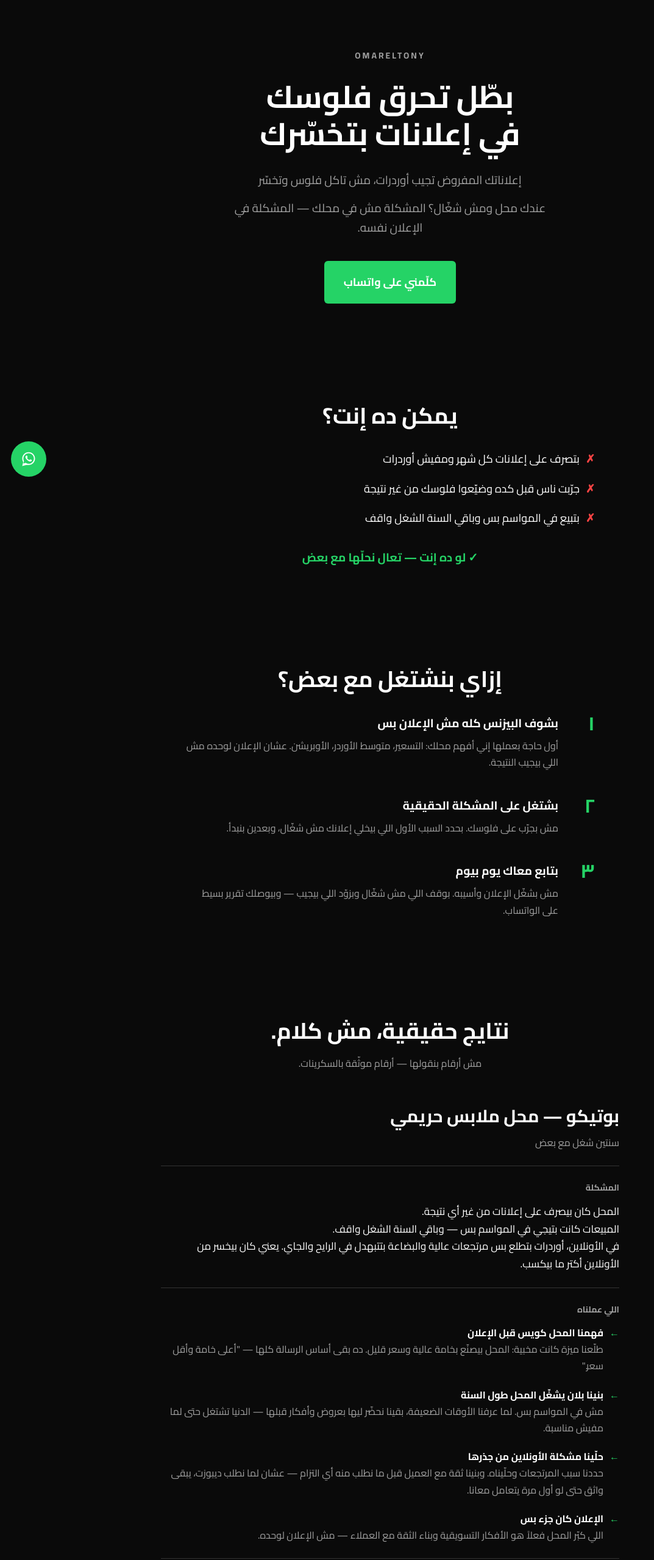
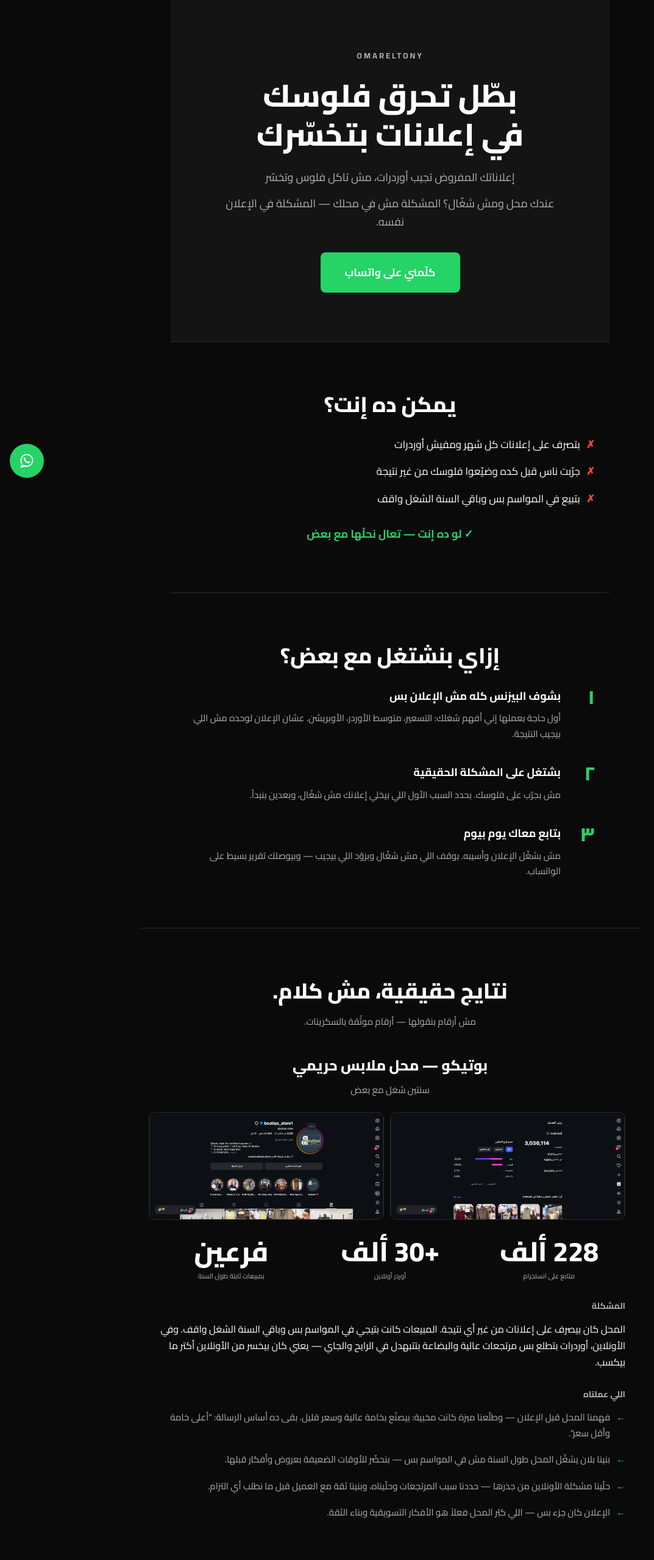
Before and after one commit to omareltony72/omareltony-landing, a plain HTML site: page index.html in a window 1280 px wide. Shown: the top 2559 px of the page at 61% size, without its empty margins (0-1073 px from the left). Drawn offline with Linux system fonts and the light colour scheme.

Commit message:
Mobile-first redesign: images above copy, bigger stats, stronger hero contrast

```diff
--- a/index.html
+++ b/index.html
@@ -15,7 +15,7 @@
 
 <link rel="preconnect" href="https://fonts.googleapis.com">
 <link rel="preconnect" href="https://fonts.gstatic.com" crossorigin>
-<link href="https://fonts.googleapis.com/css2?family=Cairo:wght@400;600;700;800&display=swap" rel="stylesheet">
+<link href="https://fonts.googleapis.com/css2?family=Cairo:wght@400;700;800&display=swap" rel="stylesheet">
 
 <link rel="stylesheet" href="style.css">
 </head>
@@ -52,7 +52,7 @@
         <span class="step-num">١</span>
         <div class="step-body">
           <p class="step-title">بشوف البيزنس كله مش الإعلان بس</p>
-          <p class="step-text">أول حاجة بعملها إني أفهم محلك: التسعير، متوسط الأوردر، الأوبريشن. عشان الإعلان لوحده مش اللي بيجيب النتيجة.</p>
+          <p class="step-text">أول حاجة بعملها إني أفهم شغلك: التسعير، متوسط الأوردر، الأوبريشن. عشان الإعلان لوحده مش اللي بيجيب النتيجة.</p>
         </div>
       </div>
       <div class="step">
@@ -80,33 +80,26 @@
       <h3 class="case-title">بوتيكو — محل ملابس حريمي</h3>
       <p class="case-subtitle">سنتين شغل مع بعض</p>
 
-      <hr>
-      <p class="label">المشكلة</p>
-      <p class="body-text">المحل كان بيصرف على إعلانات من غير أي نتيجة.<br>
-      المبيعات كانت بتيجي في المواسم بس — وباقي السنة الشغل واقف.<br>
-      في الأونلاين، أوردرات بتطلع بس مرتجعات عالية والبضاعة بتتبهدل في الرايح والجاي. يعني كان بيخسر من الأونلاين أكتر ما بيكسب.</p>
-
-      <hr>
-      <p class="label">اللي عملناه</p>
-      <div class="arrow-list">
-        <p class="arrow-item"><span class="arrow">←</span> <span><strong>فهمنا المحل كويس قبل الإعلان</strong><br>طلّعنا ميزة كانت مخبية: المحل بيصنّع بخامة عالية وسعر قليل. ده بقى أساس الرسالة كلها — "أعلى خامة وأقل سعر."</span></p>
-        <p class="arrow-item"><span class="arrow">←</span> <span><strong>بنينا بلان يشغّل المحل طول السنة</strong><br>مش في المواسم بس. لما عرفنا الأوقات الضعيفة، بقينا نحضّر ليها بعروض وأفكار قبلها — الدنيا تشتغل حتى لما مفيش مناسبة.</span></p>
-        <p class="arrow-item"><span class="arrow">←</span> <span><strong>حلّينا مشكلة الأونلاين من جذرها</strong><br>حددنا سبب المرتجعات وحلّيناه. وبنينا ثقة مع العميل قبل ما نطلب منه أي التزام — عشان لما نطلب ديبوزت، يبقى واثق حتى لو أول مرة يتعامل معانا.</span></p>
-        <p class="arrow-item"><span class="arrow">←</span> <span><strong>الإعلان كان جزء بس</strong><br>اللي كبّر المحل فعلاً هو الأفكار التسويقية وبناء الثقة مع العملاء — مش الإعلان لوحده.</span></p>
+      <div class="case-images">
+        <img src="images/case1-insights.png" alt="انستجرام insights — 3,036,114 مشاهدة" loading="lazy">
+        <img src="images/case1-profile.png" alt="بروفايل انستجرام بوتيكو — 228 ألف متابع" loading="lazy">
       </div>
 
-      <hr>
-      <p class="label">النتيجة</p>
       <div class="stats">
         <div class="stat"><span class="stat-num">228 ألف</span><span class="stat-label">متابع على انستجرام</span></div>
         <div class="stat"><span class="stat-num">+30 ألف</span><span class="stat-label">أوردر أونلاين</span></div>
         <div class="stat"><span class="stat-num">فرعين</span><span class="stat-label">بمبيعات ثابتة طول السنة</span></div>
       </div>
-      <p class="body-text muted">من 20 ألف متابع لـ 228 ألف. من فرع واحد لفرعين.</p>
 
-      <div class="case-images">
-        <img src="images/case1-insights.png" alt="انستجرام insights — 3,036,114 مشاهدة" loading="lazy">
-        <img src="images/case1-profile.png" alt="بروفايل انستجرام بوتيكو — 228 ألف متابع" loading="lazy">
+      <p class="label">المشكلة</p>
+      <p class="body-text">المحل كان بيصرف على إعلانات من غير أي نتيجة. المبيعات كانت بتيجي في المواسم بس وباقي السنة الشغل واقف. وفي الأونلاين، أوردرات بتطلع بس مرتجعات عالية والبضاعة بتتبهدل في الرايح والجاي — يعني كان بيخسر من الأونلاين أكتر ما بيكسب.</p>
+
+      <p class="label">اللي عملناه</p>
+      <div class="arrow-list">
+        <p class="arrow-item"><span class="arrow">←</span> <span>فهمنا المحل قبل الإعلان — وطلّعنا ميزة كانت مخبية: بيصنّع بخامة عالية وسعر قليل. بقى ده أساس الرسالة: "أعلى خامة وأقل سعر".</span></p>
+        <p class="arrow-item"><span class="arrow">←</span> <span>بنينا بلان يشغّل المحل طول السنة مش في المواسم بس — بنحضّر للأوقات الضعيفة بعروض وأفكار قبلها.</span></p>
+        <p class="arrow-item"><span class="arrow">←</span> <span>حلّينا مشكلة الأونلاين من جذرها — حددنا سبب المرتجعات وحلّيناه، وبنينا ثقة مع العميل قبل ما نطلب أي التزام.</span></p>
+        <p class="arrow-item"><span class="arrow">←</span> <span>الإعلان كان جزء بس — اللي كبّر المحل فعلاً هو الأفكار التسويقية وبناء الثقة.</span></p>
       </div>
     </article>
 
@@ -114,34 +107,25 @@
       <h3 class="case-title">بيزنس ملابس أطفال أونلاين</h3>
       <p class="case-subtitle">45 يوم — بنفس ميزانية الإعلانات</p>
 
-      <hr>
-      <p class="label">المشكلة</p>
-      <p class="body-text">كان طالع 20 لـ 30 أوردر في اليوم وواقف عند كده مهما صرف.<br>
-      اشتغل مع أكتر من حد من قبل — من غير أي نتيجة.<br>
-      كل ما صرف أكتر على الإعلانات، سعر الأوردر زاد والعدد فضل زي ما هو.<br>
-      نسبة تسليمات ضعيفة وأوردرات بتهرب.<br>
-      في آخر 6 شهور: خسر 180 ألف جنيه من غير ما يحس.</p>
-
-      <hr>
-      <p class="label">اللي عملناه</p>
-      <div class="arrow-list">
-        <p class="arrow-item"><span class="arrow">←</span> <span><strong>حددنا المشكلة الحقيقية الأول</strong><br>مش الإعلان هو المشكلة. المحل كان شغّال على الرسايل بس — فمهما زاد الصرف مش هيزيد الأوردرات. وكمان التسعير كان غلط: هامش ربح ضعيف بيخسّره من غير ما يعرف.</span></p>
-        <p class="arrow-item"><span class="arrow">←</span> <span><strong>عملنا ويب سايت وفتحنا قناة تانية</strong><br>بطّلنا نعتمد على الرسايل بس. الموقع فتح باب نكبّر بيه فعلاً من غير ما نزوّد فلوس الإعلان.</span></p>
-        <p class="arrow-item"><span class="arrow">←</span> <span><strong>ظبّطنا التسعير وزوّدنا متوسط الأوردر</strong><br>رفعنا الأسعار وعملنا خصومات على الأوردرات الكبيرة — متوسط الأوردر قفز من 300 لأكتر من 1000 جنيه. بنفس الصرف بالظبط.</span></p>
-        <p class="arrow-item"><span class="arrow">←</span> <span><strong>حلّينا نسبة التسليمات</strong><br>بقينا نأكّد كل أوردر بمكالمة قبل الخروج، ونعرض على العميل قطع أكتر بخصم في نفس المكالمة — زوّد المبيعات وحسّن التسليم في نفس الوقت.</span></p>
+      <div class="case-images single">
+        <img src="images/case2-dashboard.png" alt="داشبورد إيزي أوردر — 12.2 مليون جنيه مبيعات" loading="lazy">
       </div>
 
-      <hr>
-      <p class="label">النتيجة في 45 يوم</p>
       <div class="stats">
         <div class="stat"><span class="stat-num">12.2 مليون</span><span class="stat-label">جنيه مبيعات</span></div>
         <div class="stat"><span class="stat-num">260</span><span class="stat-label">أوردر يومياً</span></div>
         <div class="stat"><span class="stat-num">1000+</span><span class="stat-label">متوسط الأوردر بالجنيه</span></div>
       </div>
-      <p class="body-text muted">من 20 أوردر في اليوم لـ 260. ومتوسط الأوردر من 300 لأكتر من 1000 جنيه — بنفس ميزانية الإعلانات.</p>
 
-      <div class="case-images single">
-        <img src="images/case2-dashboard.png" alt="داشبورد إيزي أوردر — 12.2 مليون جنيه مبيعات" loading="lazy">
+      <p class="label">المشكلة</p>
+      <p class="body-text">كان طالع 20 لـ 30 أوردر في اليوم وواقف عند كده مهما صرف. اشتغل مع أكتر من حد من قبل من غير أي نتيجة. وكل ما صرف أكتر، سعر الأوردر زاد والعدد فضل زي ما هو. في آخر 6 شهور خسر 180 ألف جنيه من غير ما يحس.</p>
+
+      <p class="label">اللي عملناه</p>
+      <div class="arrow-list">
+        <p class="arrow-item"><span class="arrow">←</span> <span>حددنا المشكلة الحقيقية الأول — المحل شغّال على الرسايل بس، فمهما زاد الصرف مش هتزيد الأوردرات. والتسعير كان غلط وبيخسّره من غير ما يعرف.</span></p>
+        <p class="arrow-item"><span class="arrow">←</span> <span>عملنا ويب سايت وفتحنا قناة تانية — بطّلنا نعتمد على الرسايل بس، وده فتح باب نكبّر بيه من غير ما نزوّد فلوس الإعلان.</span></p>
+        <p class="arrow-item"><span class="arrow">←</span> <span>ظبّطنا التسعير وزوّدنا متوسط الأوردر — من 300 لأكتر من 1000 جنيه، بنفس الصرف بالظبط.</span></p>
+        <p class="arrow-item"><span class="arrow">←</span> <span>حلّينا نسبة التسليمات — بنأكّد كل أوردر بمكالمة قبل الخروج ونعرض قطع أكتر بخصم، فزوّد المبيعات وحسّن التسليم.</span></p>
       </div>
     </article>
 
@@ -149,29 +133,33 @@
       <h3 class="case-title">ونتايج تانية من عملاء مختلفين</h3>
       <p class="body-text muted">من حسابات مختلفة — عشان تعرف إن ده بيحصل باستمرار، مش صدفة.</p>
       <div class="misc-grid">
-        <figure>
+        <div class="misc-card">
+          <p class="misc-num">60 عملية شراء</p>
+          <p class="misc-sub">بـ 25 جنيه للشراء</p>
           <img src="images/case3-1.png" alt="60 عملية شراء بـ 25 جنيه للشراء" loading="lazy">
-          <figcaption>60 عملية شراء بـ 25 جنيه للشراء</figcaption>
-        </figure>
-        <figure>
+        </div>
+        <div class="misc-card">
+          <p class="misc-num">79 عملية شراء</p>
+          <p class="misc-sub">بـ 28 جنيه للشراء</p>
           <img src="images/case3-2.png" alt="79 عملية شراء بـ 28 جنيه للشراء" loading="lazy">
-          <figcaption>79 عملية شراء بـ 28 جنيه للشراء</figcaption>
-        </figure>
-        <figure>
+        </div>
+        <div class="misc-card">
+          <p class="misc-num">15,137 محادثة</p>
+          <p class="misc-sub">بأقل من نص جنيه</p>
           <img src="images/case3-3.png" alt="15,137 محادثة بأقل من نص جنيه" loading="lazy">
-          <figcaption>15,137 محادثة بأقل من نص جنيه</figcaption>
-        </figure>
-        <figure>
+        </div>
+        <div class="misc-card">
+          <p class="misc-num">4,460 محادثة</p>
+          <p class="misc-sub">بجنيه واحد</p>
           <img src="images/case3-4.png" alt="4,460 محادثة بجنيه واحد" loading="lazy">
-          <figcaption>4,460 محادثة بجنيه واحد</figcaption>
-        </figure>
+        </div>
       </div>
     </div>
   </section>
 
   <section class="section cta fade-in">
-    <h2>تعال نشوف محلك مع بعض</h2>
-    <p class="hero-line">كلّمني على واتساب وقولّي عن محلك — من غير أي التزام</p>
+    <h2>تعال نكبّر شغلك مع بعض</h2>
+    <p class="hero-line">كلّمني على واتساب، ونشوف شغلك محتاج إيه بالظبط</p>
     <a class="btn-whatsapp" href="https://wa.me/201146025596?text=مرحبا،%20شفت%20موقعك%20وحابب%20أعرف%20أكتر" target="_blank" rel="noopener">كلّمني دلوقتي</a>
   </section>
 
--- a/style.css
+++ b/style.css
@@ -1,10 +1,11 @@
 :root {
   --bg: #0A0A0A;
+  --hero-bg: #141414;
   --text: #FFFFFF;
-  --muted: #A0A0A0;
+  --muted: #B0B0B0;
   --green: #25D366;
   --red: #FF4444;
-  --line: #333333;
+  --line: #2A2A2A;
 }
 
 * { box-sizing: border-box; margin: 0; padding: 0; }
@@ -22,57 +23,63 @@ body {
 
 main { display: block; }
 
+/* ---------- Mobile-first base (390px reference) ---------- */
+
 section.section, section.hero {
-  padding: 80px 24px;
-  max-width: 720px;
-  margin: 0 auto;
+  padding: 64px 20px;
 }
 
-section.results { max-width: 800px; }
-
-h1, h2, h3 {
-  font-weight: 700;
+section.section + section.section,
+section.hero + section.section,
+section.results + section.cta {
+  border-top: 1px solid var(--line);
 }
 
+h1, h2, h3 { font-weight: 800; }
+
 /* Hero */
-.hero { text-align: center; padding-top: 72px; }
+.hero {
+  background: var(--hero-bg);
+  text-align: center;
+  padding-top: 56px;
+}
 
 .eyebrow {
   font-weight: 700;
   letter-spacing: 3px;
   color: var(--muted);
-  font-size: 14px;
+  font-size: 13px;
+  margin-bottom: 22px;
+}
+
+.hero h1 {
+  font-size: 2.4rem;
+  font-weight: 800;
+  line-height: 1.25;
+  color: #FFFFFF;
   margin-bottom: 24px;
 }
 
-.hero h1 {
-  font-size: clamp(2.2rem, 7vw, 3.2rem);
-  line-height: 1.2;
-  margin-bottom: 28px;
+.hero-line {
+  font-size: 16px;
+  color: var(--muted);
+  font-weight: 400;
+  margin: 0 auto 12px;
 }
 
-.hero-line {
-  font-size: clamp(16px, 3.6vw, 19px);
-  color: var(--muted);
-  font-weight: 400;
-  max-width: 540px;
-  margin: 0 auto 14px;
-}
-
-.hero .btn-whatsapp { margin-top: 24px; }
+.hero .btn-whatsapp { margin-top: 22px; }
 
 /* Buttons */
 .btn-whatsapp {
-  display: inline-block;
+  display: block;
   background: var(--green);
   color: #fff;
   font-weight: 700;
-  font-size: 18px;
+  font-size: 1.1rem;
   text-decoration: none;
-  padding: 20px 32px;
-  border-radius: 6px;
+  padding: 18px 28px;
+  border-radius: 8px;
   width: 100%;
-  max-width: 420px;
   text-align: center;
 }
 
@@ -81,11 +88,11 @@ h1, h2, h3 {
 /* Floating WhatsApp button */
 .whatsapp-float {
   position: fixed;
-  bottom: 18px;
-  left: 18px;
+  bottom: 16px;
+  left: 16px;
   z-index: 999;
-  width: 58px;
-  height: 58px;
+  width: 56px;
+  height: 56px;
   border-radius: 50%;
   background: var(--green);
   display: flex;
@@ -95,35 +102,37 @@ h1, h2, h3 {
 
 /* Headings */
 h2 {
-  font-size: clamp(1.7rem, 5.5vw, 2.3rem);
+  font-size: 1.7rem;
   text-align: center;
-  margin-bottom: 32px;
+  margin-bottom: 28px;
   line-height: 1.3;
+  color: #fff;
 }
 
 .section-sub {
   text-align: center;
   color: var(--muted);
-  margin-top: -16px;
-  margin-bottom: 48px;
-  font-size: 16px;
+  margin-top: -14px;
+  margin-bottom: 40px;
+  font-size: 15px;
 }
 
 /* Yes/No list */
-.x-list { display: flex; flex-direction: column; gap: 18px; margin-bottom: 32px; }
+.x-list { display: flex; flex-direction: column; gap: 16px; margin-bottom: 28px; }
 
 .x-item {
-  font-size: 18px;
+  font-size: 17px;
   display: flex;
   gap: 10px;
   align-items: flex-start;
+  color: #fff;
 }
 
 .x-mark { color: var(--red); font-weight: 700; flex-shrink: 0; }
 
 .check-line {
   text-align: center;
-  font-size: 19px;
+  font-size: 18px;
   font-weight: 700;
   color: var(--green);
 }
@@ -131,110 +140,109 @@ h2 {
 .check-mark { color: var(--green); }
 
 /* Steps */
-.steps { display: flex; flex-direction: column; gap: 40px; }
+.steps { display: flex; flex-direction: column; gap: 36px; }
 
-.step { display: flex; gap: 20px; align-items: flex-start; }
+.step { display: flex; gap: 18px; align-items: flex-start; }
 
 .step-num {
   font-size: 2rem;
-  font-weight: 700;
+  font-weight: 800;
   color: var(--green);
   flex-shrink: 0;
   line-height: 1;
-  min-width: 40px;
+  min-width: 38px;
 }
 
 .step-title {
-  font-size: 19px;
+  font-size: 18px;
   font-weight: 700;
+  color: #fff;
   margin-bottom: 8px;
 }
 
-.step-text { color: var(--muted); font-size: 16px; }
+.step-text { color: var(--muted); font-size: 15px; }
 
 /* Case studies */
-.case { margin-bottom: 80px; }
+.case { margin-bottom: 64px; }
 
 .case:last-of-type { margin-bottom: 0; }
 
 .case-title {
-  font-size: clamp(1.4rem, 4.5vw, 1.8rem);
+  font-size: 1.5rem;
+  font-weight: 800;
   color: #fff;
   margin-bottom: 6px;
+  text-align: center;
 }
 
-.case-subtitle { color: var(--muted); font-size: 16px; margin-bottom: 20px; }
-
-hr {
-  border: none;
-  border-top: 1px solid var(--line);
-  margin: 24px 0;
+.case-subtitle {
+  color: var(--muted);
+  font-size: 15px;
+  margin-bottom: 24px;
+  text-align: center;
 }
 
 .label {
   color: var(--muted);
   font-size: 14px;
   font-weight: 700;
-  margin-bottom: 12px;
+  margin: 28px 0 12px;
 }
 
-.body-text { font-size: 17px; }
+.body-text { font-size: 16px; color: #fff; }
 
-.body-text.muted { color: var(--muted); font-size: 16px; margin-top: 16px; }
+.body-text.muted { color: var(--muted); font-size: 15px; text-align: center; margin-top: 12px; }
 
-.arrow-list { display: flex; flex-direction: column; gap: 20px; }
+.arrow-list { display: flex; flex-direction: column; gap: 18px; }
 
 .arrow-item {
   display: flex;
   gap: 10px;
   align-items: flex-start;
-  font-size: 16px;
+  font-size: 15px;
+  color: var(--muted);
 }
 
-.arrow-item strong { color: #fff; font-weight: 700; }
+.arrow { color: var(--green); font-weight: 700; flex-shrink: 0; }
 
-.arrow-item span:last-child { color: var(--muted); }
+/* Images */
+.case-images {
+  display: flex;
+  flex-direction: column;
+  gap: 10px;
+  margin-bottom: 28px;
+}
 
-.arrow { color: var(--green); font-weight: 700; flex-shrink: 0; }
+.case-images img {
+  width: 100%;
+  height: auto;
+  border-radius: 10px;
+  border: 1px solid var(--line);
+  display: block;
+}
 
 /* Stats */
 .stats {
   display: grid;
   grid-template-columns: repeat(3, 1fr);
-  gap: 12px;
-  margin-bottom: 12px;
+  gap: 10px;
+  margin-bottom: 8px;
 }
 
 .stat { display: flex; flex-direction: column; align-items: center; text-align: center; }
 
 .stat-num {
-  font-size: clamp(1.4rem, 5vw, 2rem);
-  font-weight: 700;
+  font-size: 2.5rem;
+  font-weight: 800;
   color: #fff;
+  line-height: 1.1;
 }
 
 .stat-label {
   color: var(--muted);
-  font-size: 12px;
+  font-size: 11px;
   margin-top: 6px;
 }
-
-/* Images */
-.case-images {
-  display: flex;
-  flex-direction: column;
-  gap: 12px;
-  margin-top: 24px;
-}
-
-.case-images img {
-  width: 100%;
-  height: auto;
-  border-radius: 8px;
-  display: block;
-}
-
-.case-images.single { max-width: 480px; margin-left: auto; margin-right: auto; }
 
 /* Misc results grid */
 .misc { text-align: center; }
@@ -242,33 +250,45 @@ hr {
 .misc-grid {
   display: grid;
   grid-template-columns: 1fr 1fr;
-  gap: 14px;
+  gap: 16px;
   margin-top: 28px;
-  text-align: right;
+  text-align: center;
 }
 
-.misc-grid img {
+.misc-card { display: flex; flex-direction: column; }
+
+.misc-num {
+  font-size: 1.3rem;
+  font-weight: 800;
+  color: var(--green);
+  line-height: 1.2;
+}
+
+.misc-sub {
+  font-size: 13px;
+  color: var(--muted);
+  margin: 4px 0 10px;
+}
+
+.misc-card img {
   width: 100%;
   height: auto;
-  border-radius: 8px;
+  border-radius: 10px;
+  border: 1px solid var(--line);
   display: block;
 }
 
-.misc-grid figcaption {
-  color: #fff;
-  font-size: 13px;
-  margin-top: 8px;
-}
+/* CTA */
+.cta { text-align: center; padding-bottom: 100px; }
 
-/* CTA */
-.cta { text-align: center; padding-bottom: 110px; }
+.cta h2 { margin-bottom: 16px; }
 
-.cta .hero-line { margin-bottom: 28px; }
+.cta .hero-line { margin-bottom: 26px; }
 
 /* Footer */
 footer {
   text-align: center;
-  padding: 32px 24px 120px;
+  padding: 28px 20px 110px;
   color: var(--muted);
   font-size: 14px;
   border-top: 1px solid var(--line);
@@ -286,6 +306,36 @@ footer {
   transform: translateY(0);
 }
 
-@media (min-width: 560px) {
-  .hero .btn-whatsapp, .cta .btn-whatsapp { width: auto; }
+/* ---------- Desktop / larger screens ---------- */
+@media (min-width: 640px) {
+  section.section, section.hero {
+    padding: 80px 24px;
+  }
+
+  .hero, section.section {
+    max-width: 720px;
+    margin: 0 auto;
+  }
+
+  section.results { max-width: 820px; }
+
+  .hero h1 { font-size: 3.2rem; }
+
+  .hero-line { font-size: 18px; max-width: 540px; margin-left: auto; margin-right: auto; }
+
+  h2 { font-size: 2.2rem; }
+
+  .btn-whatsapp { width: auto; display: inline-block; padding: 18px 40px; }
+
+  .case-images.single { max-width: 480px; margin-left: auto; margin-right: auto; }
+
+  .case-images:not(.single) { flex-direction: row; }
+
+  .case-images:not(.single) img { width: 50%; }
+
+  .stat-num { font-size: 2.8rem; }
 }
+
+@media (min-width: 900px) {
+  .misc-grid { grid-template-columns: repeat(4, 1fr); }
+}
```
